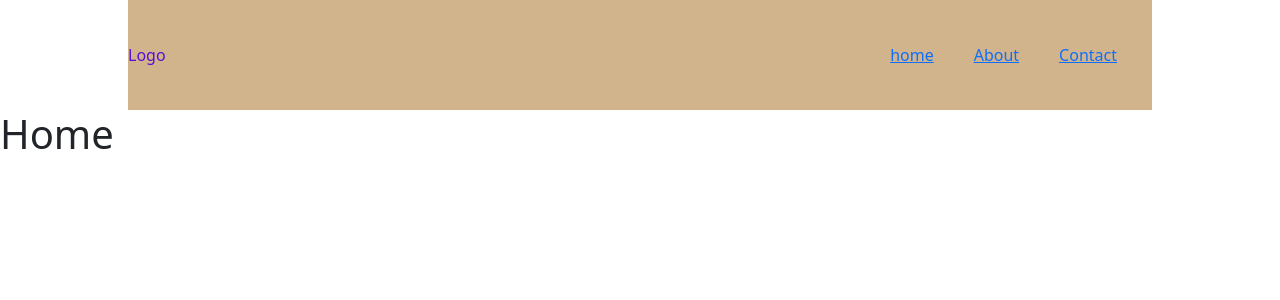
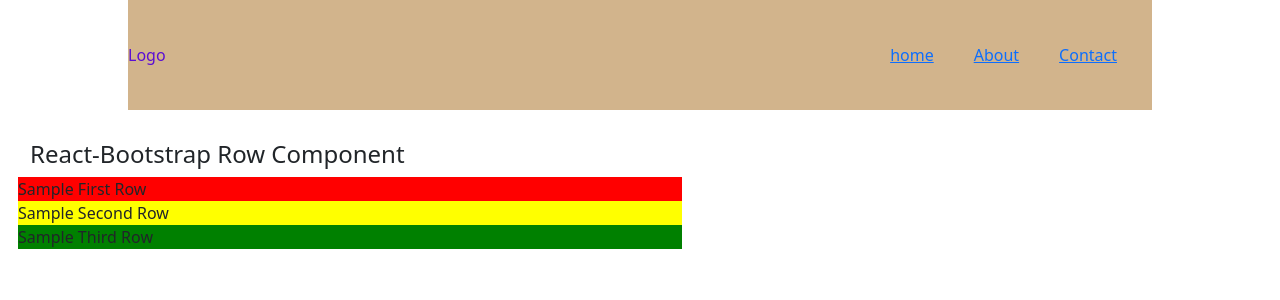
Before and after one commit to llcain/react-header, a React (Create React App) app: page / in a window 1280 px wide. Shown: the top 300 px of the page. Built offline with nearby package versions, Linux system fonts and the light colour scheme.

Commit message:
Added Row react bootstrap component

```diff
--- a/src/components/Home.js
+++ b/src/components/Home.js
@@ -1,7 +1,29 @@
+import React from 'react';
+import 'bootstrap/dist/css/bootstrap.css';
+import { Row } from 'react-bootstrap';
+
 const Home = () => {
     return (
-        <h1>Home</h1>
-    )
+        <div style={{ display: 'block',
+                  width: 700, padding: 30 }}>
+      <h4>React-Bootstrap Row Component</h4>
+      <Row style={{
+        backgroundColor: 'red',
+      }}>
+        Sample First Row
+      </Row>
+      <Row style={{
+        backgroundColor: 'yellow',
+      }}>
+        Sample Second Row
+      </Row>
+      <Row style={{
+        backgroundColor: 'green',
+      }}>
+        Sample Third Row
+      </Row>
+    </div>
+    );
 }
 
 export default Home;
```
